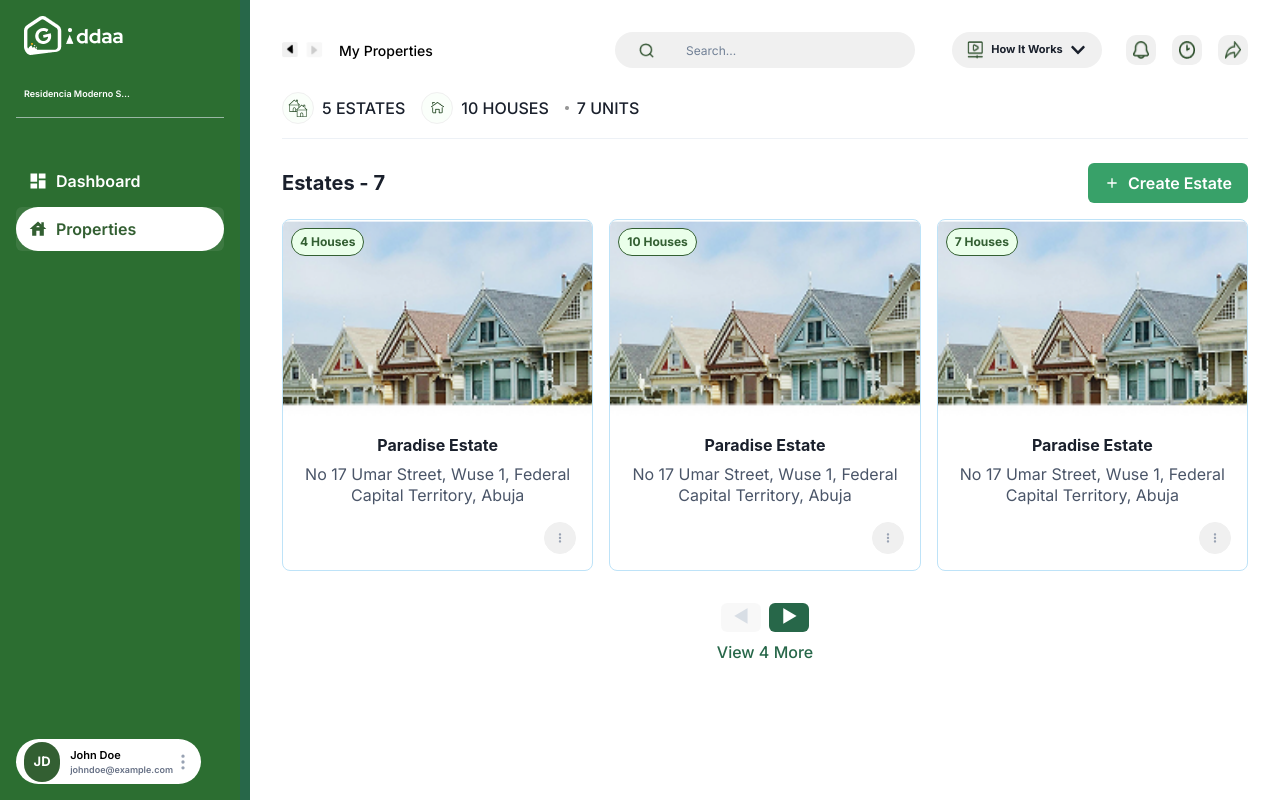
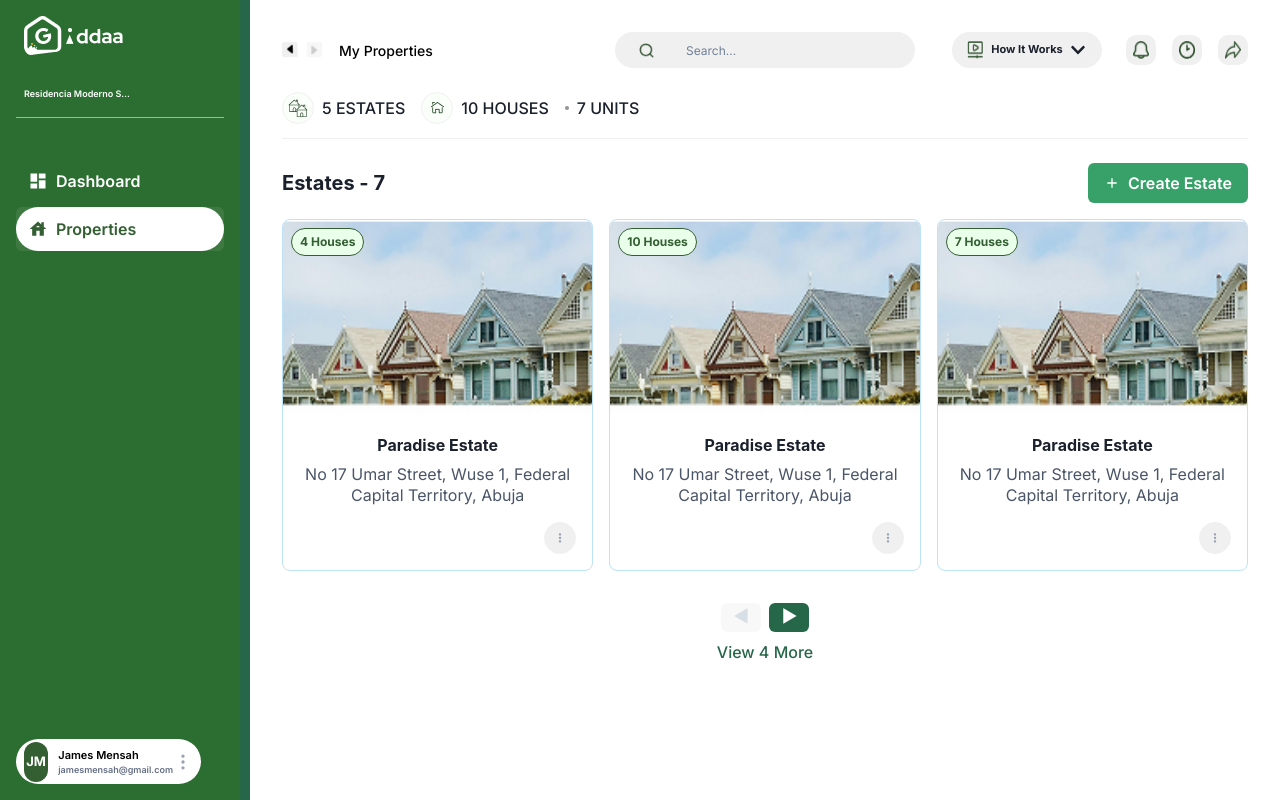
Before and after one commit to favouritesam/giddaa-application, a Next.js app in the folder giddaa-application/: page / in a window 1280 px wide. Built offline with nearby package versions, Linux system fonts and the light colour scheme.

Commit message:
implementation

```diff
--- a/giddaa-application/src/app/page.tsx
+++ b/giddaa-application/src/app/page.tsx
@@ -1,5 +1,9 @@
 import DashboardLayout from "@/components/containers/dashboard-layout";
 
 export default function Home() {
-  return <DashboardLayout />
+  const user = {
+    name: "James Mensah",
+    email: "jamesmensah@gmail.com"
+  };
+  return <DashboardLayout user={user} />
 }
--- a/giddaa-application/src/components/containers/dashboard-layout.tsx
+++ b/giddaa-application/src/components/containers/dashboard-layout.tsx
@@ -1,32 +1,108 @@
-"use client"
+// "use client"
+// import { useState } from "react";
+// import { Flex, Box } from "@chakra-ui/react";
+// import Sidebar from "./sidebar";
+// import PropertiesPage from "./properties-page";
+// import CreateEstatePage from "./create-estate-page";
+// import ViewEstatePage from "./view-estate-page";
+//
+// type PageType = "properties" | "create-estate" | "view-estate";
+//
+// export default function DashboardLayout() {
+//     const [currentPage, setCurrentPage] = useState<PageType>("properties");
+//     const [selectedEstate, setSelectedEstate] = useState<string | null>(null);
+//
+//     const handleNavigate = (page: PageType, estateId?: string) => {
+//         setCurrentPage(page);
+//         if (estateId) {
+//             setSelectedEstate(estateId);
+//         }
+//     };
+//
+//     return (
+//         <Flex h="100vh" w="100vw" bg="white">
+//             <Box w="250px" minW="250px" bg="green.700" h="full">
+//                 <Sidebar onNavigate={handleNavigate} currentPage={currentPage} />
+//             </Box>
+//
+//             <Box flex="1" overflowY="auto" p={6}>
+//                 {currentPage === "properties" && <PropertiesPage onNavigate={handleNavigate} />}
+//                 {currentPage === "create-estate" && <CreateEstatePage onNavigate={handleNavigate} />}
+//                 {currentPage === "view-estate" && <ViewEstatePage estateId={selectedEstate} onNavigate={handleNavigate} />}
+//             </Box>
+//         </Flex>
+//     );
+// }
+
+
+"use client";
 import { useState } from "react";
-import { Flex, Box } from "@chakra-ui/react";
+import { Flex, Box, IconButton, Drawer, DrawerOverlay, DrawerContent, DrawerCloseButton, useDisclosure, useBreakpointValue } from "@chakra-ui/react";
+import { FiMenu } from "react-icons/fi";
 import Sidebar from "./sidebar";
-import PropertiesPage from "./properties-page";
+import PropertiesPage from "@/components/containers/properties-page";
 import CreateEstatePage from "./create-estate-page";
-import ViewEstatePage from "./view-estate-page";
+import ViewEstatePage from "@/components/containers/view-estate-page";
+
 
 type PageType = "properties" | "create-estate" | "view-estate";
+interface DashboardLayoutProps {
+    user: {
+        name: string;
+        email: string;
+    };
+}
 
-export default function DashboardLayout() {
+export default function DashboardLayout({ user }: DashboardLayoutProps) {
     const [currentPage, setCurrentPage] = useState<PageType>("properties");
     const [selectedEstate, setSelectedEstate] = useState<string | null>(null);
+    const { isOpen, onOpen, onClose } = useDisclosure();
+
+    // Responsive Sidebar Visibility
+    const isSidebarVisible = useBreakpointValue({ base: false, lg: true });
 
     const handleNavigate = (page: PageType, estateId?: string) => {
         setCurrentPage(page);
         if (estateId) {
             setSelectedEstate(estateId);
         }
+        onClose(); // Close sidebar on mobile after navigation
     };
 
     return (
         <Flex h="100vh" w="100vw" bg="white">
-            {/* Sidebar */}
-            <Box w="250px" minW="250px" bg="green.700" h="full">
-                <Sidebar onNavigate={handleNavigate} currentPage={currentPage} />
-            </Box>
+            {/* Sidebar for large screens */}
+            {isSidebarVisible && (
+                <Box w="250px" minW="250px" bg="green.700" h="full">
+                    <Sidebar onNavigate={handleNavigate} currentPage={currentPage} name={user.name} email={user.email} />
+                </Box>
+            )}
 
-            {/* Main Content */}
+            {/* Menu button for mobile */}
+            {!isSidebarVisible && (
+                <IconButton
+                    icon={<FiMenu />}
+                    aria-label="Open menu"
+                    position="absolute"
+                    top="10px"
+                    left="10px"
+                    onClick={onOpen}
+                    bg="green.700"
+                    color="white"
+                    _hover={{ bg: "green.800" }}
+                />
+            )}
+
+            {/* Sidebar Drawer for small screens */}
+            <Drawer isOpen={isOpen} placement="left" onClose={onClose}>
+                <DrawerOverlay />
+                <DrawerContent bg="green.700">
+                    <DrawerCloseButton color="white" />
+                    <Sidebar onNavigate={handleNavigate} currentPage={currentPage} name={user.name} email={user.email} />
+                </DrawerContent>
+            </Drawer>
+
+            {/* Main content */}
             <Box flex="1" overflowY="auto" p={6}>
                 {currentPage === "properties" && <PropertiesPage onNavigate={handleNavigate} />}
                 {currentPage === "create-estate" && <CreateEstatePage onNavigate={handleNavigate} />}
```
